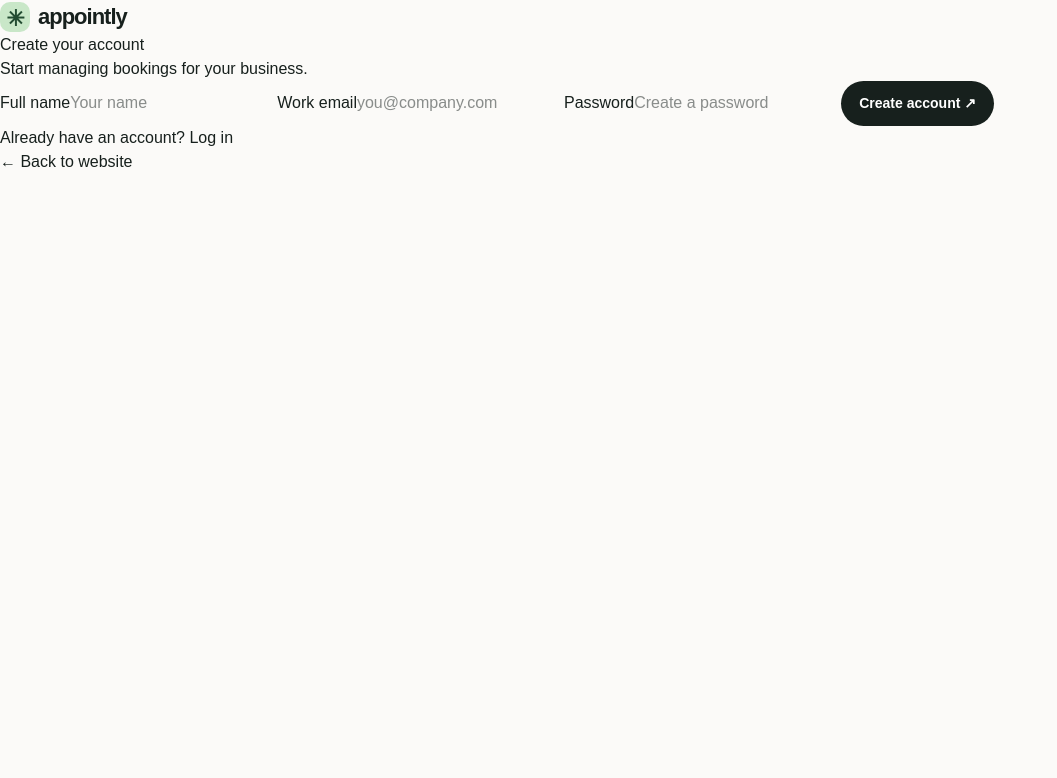
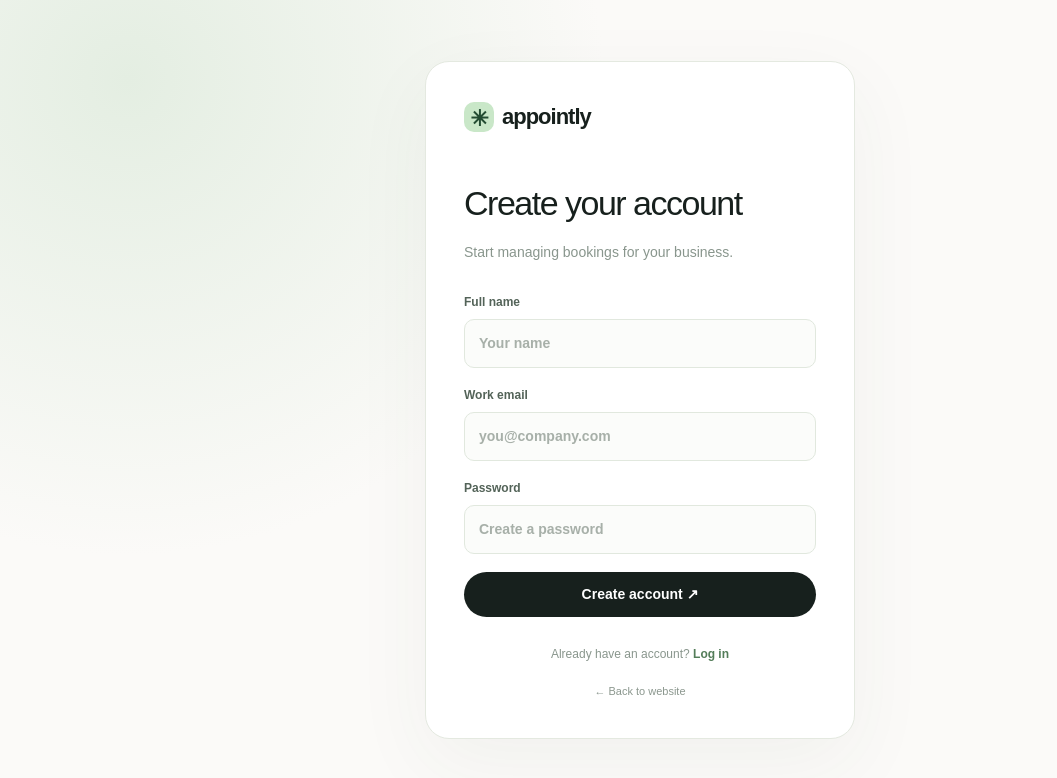
Before and after one commit to iamgajanan/appointment-booking-platform, a Next.js app: page /signup in a window 1280 px wide. Shown: the top 778 px of the page, without its empty margins (0-1057 px from the left). Built offline with nearby package versions, Linux system fonts and the light colour scheme; no server answers.

Commit message:
Connect signup form to Supabase Auth

```diff
--- a/app/signup/page.tsx
+++ b/app/signup/page.tsx
@@ -1,2 +1,59 @@
+"use client";
+
 import Link from "next/link";
-export default function SignupPage(){return <main className="auth-shell"><div className="auth-card"><Link href="/" className="brand"><span className="brand-mark">✳</span> appointly</Link><div className="auth-heading"><h1>Create your account</h1><p>Start managing bookings for your business.</p></div><form className="auth-form"><label>Full name<input placeholder="Your name" required/></label><label>Work email<input type="email" placeholder="you@company.com" required/></label><label>Password<input type="password" placeholder="Create a password" required/></label><button className="button button-dark" type="submit">Create account ↗</button></form><p className="auth-bottom">Already have an account? <Link href="/login">Log in</Link></p><Link href="/" className="back-link">← Back to website</Link></div></main>}
+import { FormEvent, useState } from "react";
+import { useRouter } from "next/navigation";
+import { supabase } from "@/lib/supabase";
+import "../auth.css";
+
+export default function SignupPage() {
+  const router = useRouter();
+  const [name, setName] = useState("");
+  const [email, setEmail] = useState("");
+  const [password, setPassword] = useState("");
+  const [error, setError] = useState("");
+  const [message, setMessage] = useState("");
+  const [loading, setLoading] = useState(false);
+
+  async function handleSubmit(event: FormEvent<HTMLFormElement>) {
+    event.preventDefault();
+    setError("");
+    setMessage("");
+    setLoading(true);
+    const { data, error: signUpError } = await supabase.auth.signUp({
+      email,
+      password,
+      options: { data: { full_name: name } },
+    });
+    setLoading(false);
+    if (signUpError) {
+      setError(signUpError.message);
+      return;
+    }
+    if (data.session) {
+      router.push("/dashboard");
+      router.refresh();
+      return;
+    }
+    setMessage("Account created. Check your email to confirm your account before signing in.");
+  }
+
+  return (
+    <main className="auth-shell">
+      <div className="auth-card">
+        <Link href="/" className="brand"><span className="brand-mark">✳</span> appointly</Link>
+        <div className="auth-heading"><h1>Create your account</h1><p>Start managing bookings for your business.</p></div>
+        <form className="auth-form" onSubmit={handleSubmit}>
+          <label>Full name<input value={name} onChange={(event) => setName(event.target.value)} placeholder="Your name" required /></label>
+          <label>Work email<input type="email" value={email} onChange={(event) => setEmail(event.target.value)} placeholder="you@company.com" required /></label>
+          <label>Password<input type="password" value={password} onChange={(event) => setPassword(event.target.value)} placeholder="Create a password" minLength={6} required /></label>
+          {error && <p className="auth-error" role="alert">{error}</p>}
+          {message && <p className="auth-success" role="status">{message}</p>}
+          <button className="button button-dark" type="submit" disabled={loading}>{loading ? "Creating account…" : "Create account ↗"}</button>
+        </form>
+        <p className="auth-bottom">Already have an account? <Link href="/login">Log in</Link></p>
+        <Link href="/" className="back-link">← Back to website</Link>
+      </div>
+    </main>
+  );
+}
```
